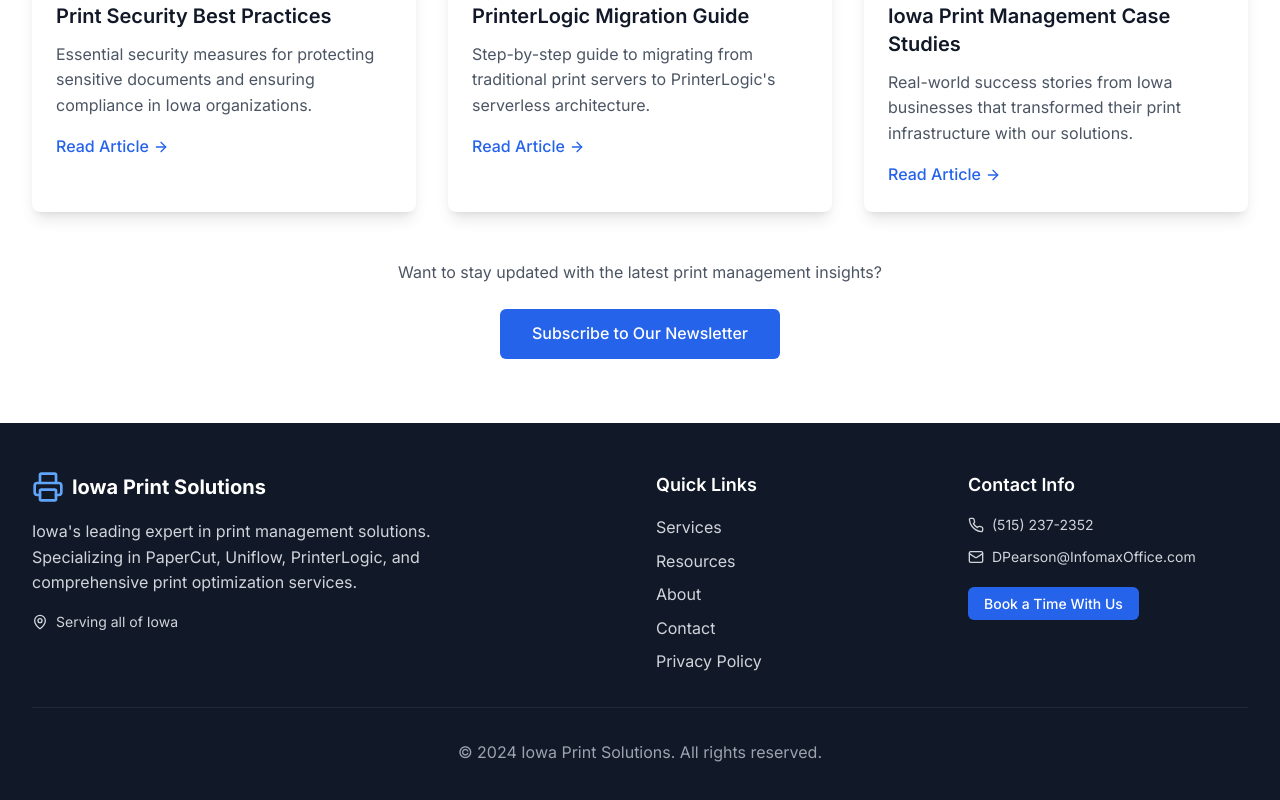
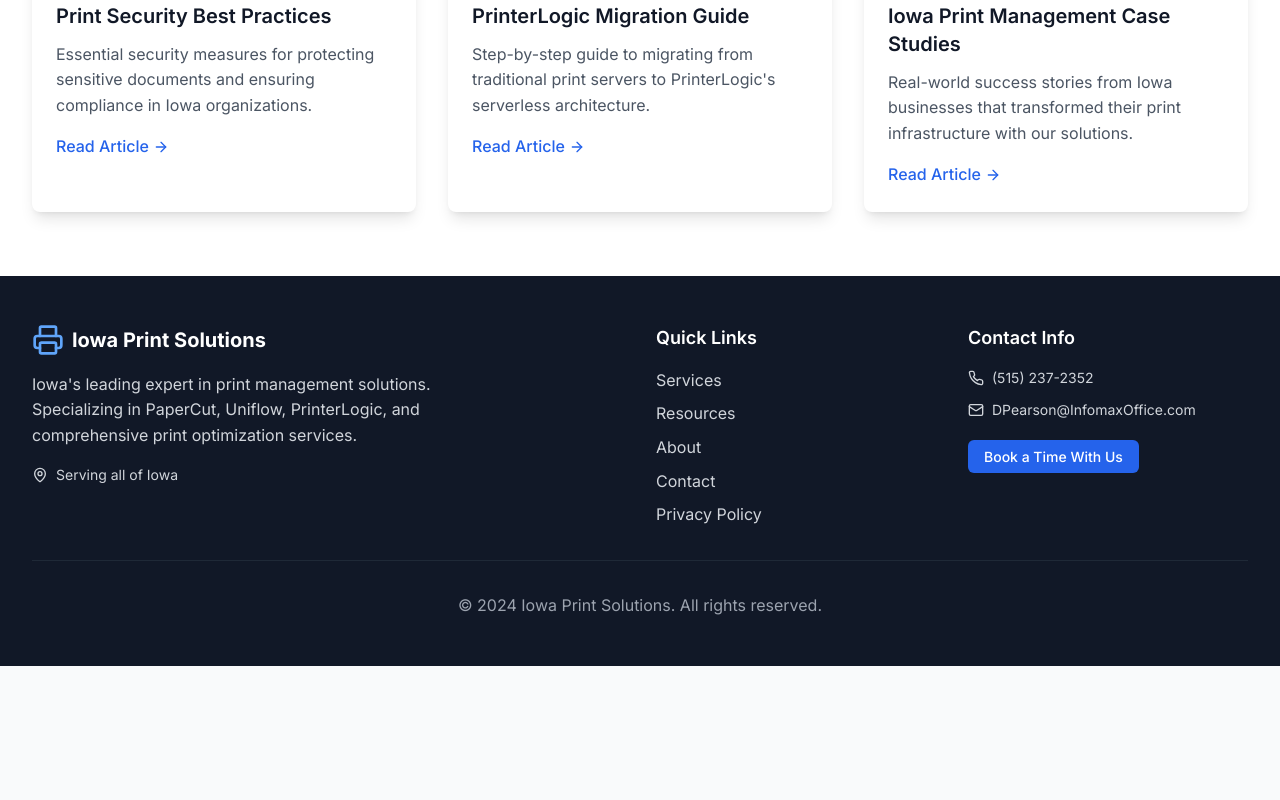
Before and after one commit to dj-pearson/iowa-print-solutions, a React (Vite) app: page / in a window 1280 px wide. Shown: the part 2961-3761 px from the top of the page. After the commit the page ends 3627 px from the top, so only its background shows below. Built offline with nearby package versions, Linux system fonts and the light colour scheme; the HTML template or start-up script is replaced by a standard one.

Commit message:
Remove newsletter signup section from home page
- Removed newsletter subscription button and promotional text
- Cleaned up home page layout and spacing
- Maintained professional appearance without subscription prompts

```diff
--- a/src/pages/Home.jsx
+++ b/src/pages/Home.jsx
@@ -307,19 +307,7 @@ const Home = () => {
             </motion.div>
           </div>
 
-          <motion.div
-            initial={{ opacity: 0, y: 30 }}
-            animate={{ opacity: 1, y: 0 }}
-            transition={{ delay: 0.7 }}
-            className="text-center mt-12"
-          >
-            <p className="text-gray-600 mb-6">
-              Want to stay updated with the latest print management insights?
-            </p>
-            <button className="bg-blue-600 hover:bg-blue-700 text-white px-8 py-3 rounded-md font-medium transition-colors">
-              Subscribe to Our Newsletter
-            </button>
-          </motion.div>
+
         </div>
       </section>
     </div>
```
Also changed, not shown: djpearson_Print_solutions_management_of_Papercut_and_Uniflow__64ebcb52-44ea-405d-ba6b-afd2044c6d36_3.png (added).
